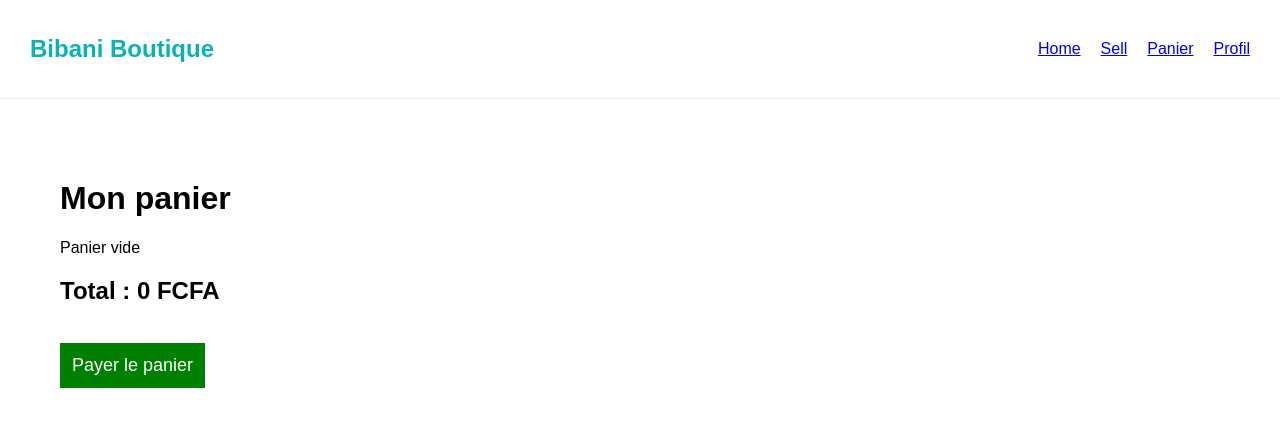
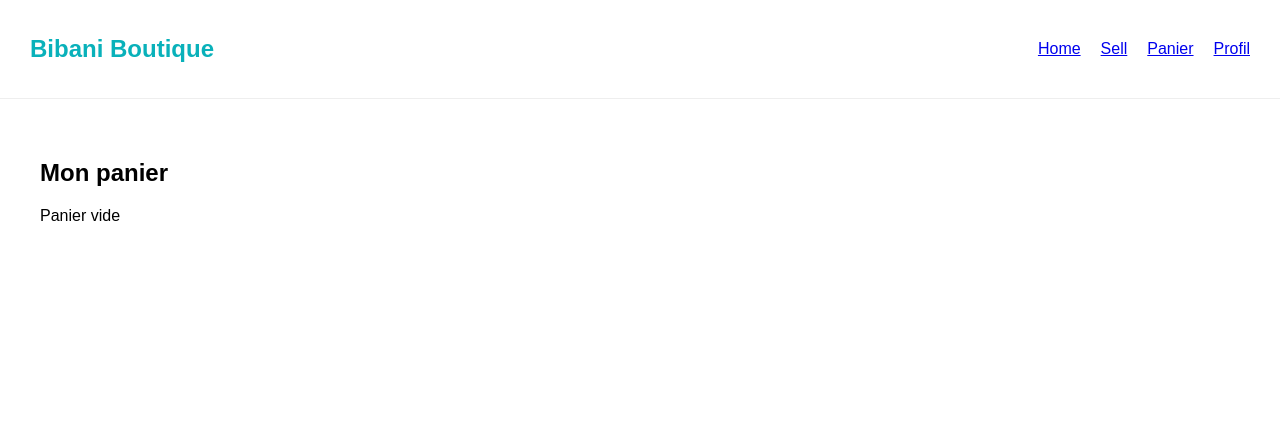
Before and after one commit to psakho922/vinted-web, a Next.js app: page /panier in a window 1280 px wide. Shown: the top 426 px of the page. Built offline with nearby package versions, Linux system fonts and the light colour scheme.

Commit message:
Update page.tsx

```diff
--- a/src/app/panier/page.tsx
+++ b/src/app/panier/page.tsx
@@ -2,64 +2,74 @@
 
 import { useEffect, useState } from "react";
 
-export default function PanierPage() {
+export default function PanierPage(){
 
-  const [cart, setCart] = useState<any[]>([]);
+  const [cart,setCart] = useState<any[]>([]);
 
-  useEffect(() => {
+  useEffect(()=>{
+    const data = JSON.parse(localStorage.getItem("cart") || "[]");
+    setCart(data);
+  },[]);
 
-    const savedCart = localStorage.getItem("cart");
+  const removeItem = (index:number) => {
+    let newCart = [...cart];
+    newCart.splice(index,1);
+    setCart(newCart);
+    localStorage.setItem("cart", JSON.stringify(newCart));
+  };
 
-    if (savedCart) {
-      setCart(JSON.parse(savedCart));
-    }
+  const total = cart.reduce((sum,item)=> sum + Number(item.price),0);
+  const commission = Math.round(total * 0.1);
+  const finalTotal = total + commission;
 
-  }, []);
+  // 💳 PAIEMENT + ENREGISTRER COMMANDE
+  const payer = () => {
 
-  const total = cart.reduce((sum, p) => sum + p.price, 0);
+    const order = {
+      total: finalTotal,
+      date: new Date().toLocaleString()
+    };
 
-  function removeItem(index:number){
+    let orders = JSON.parse(localStorage.getItem("orders") || "[]");
 
-    const newCart = [...cart];
+    orders.push(order);
 
-    newCart.splice(index,1);
+    localStorage.setItem("orders", JSON.stringify(orders));
 
-    setCart(newCart);
+    alert("Paiement réussi ✅");
 
-    localStorage.setItem("cart", JSON.stringify(newCart));
+    localStorage.removeItem("cart");
+    setCart([]);
+  };
 
-  }
+  return(
 
-  function payCart(){
+    <div style={{padding:"20px"}}>
 
-    window.location.href = "/acheter";
-
-  }
-
-  return (
-
-    <div style={{padding:40}}>
-
-      <h1>Mon panier</h1>
+      <h2>Mon panier</h2>
 
       {cart.length === 0 && <p>Panier vide</p>}
 
-      {cart.map((product, index) => (
+      {cart.map((item,index)=>(
 
-        <div key={index} style={{marginBottom:30}}>
+        <div
+          key={index}
+          style={{
+            display:"flex",
+            justifyContent:"space-between",
+            marginBottom:"15px",
+            padding:"10px",
+            background:"#fff",
+            borderRadius:"10px"
+          }}
+        >
 
-          <img
-            src={product.image}
-            width="200"
-          />
+          <div>
+            <p>{item.title}</p>
+            <p>{item.price} FCFA</p>
+          </div>
 
-          <h3>{product.title}</h3>
-
-          <p>{product.price} FCFA</p>
-
-          <button
-            onClick={()=>removeItem(index)}
-          >
+          <button onClick={()=>removeItem(index)}>
             Supprimer
           </button>
 
@@ -67,24 +77,39 @@ export default function PanierPage() {
 
       ))}
 
-      <h2>Total : {total} FCFA</h2>
+      {cart.length > 0 && (
 
-      <br/>
+        <div style={{marginTop:"20px"}}>
+
+          <p><strong>Total :</strong> {total} FCFA</p>
+
+          <p style={{color:"#09b1ba"}}>
+            <strong>Commission :</strong> {commission} FCFA
+          </p>
+
+          <h3>Total à payer : {finalTotal} FCFA</h3>
 
           <button
-        onClick={payCart}
+            onClick={payer}
             style={{
-          padding:12,
-          background:"green",
-          color:"white",
+              marginTop:"20px",
+              padding:"15px",
+              width:"100%",
+              background:"#09b1ba",
+              color:"#fff",
               border:"none",
-          fontSize:18
+              borderRadius:"10px"
             }}
           >
-        Payer le panier
+            Payer maintenant
           </button>
 
         </div>
 
+      )}
+
+    </div>
+
   );
+
 }
```
Lines whose indentation alone changed are shown as unchanged.
